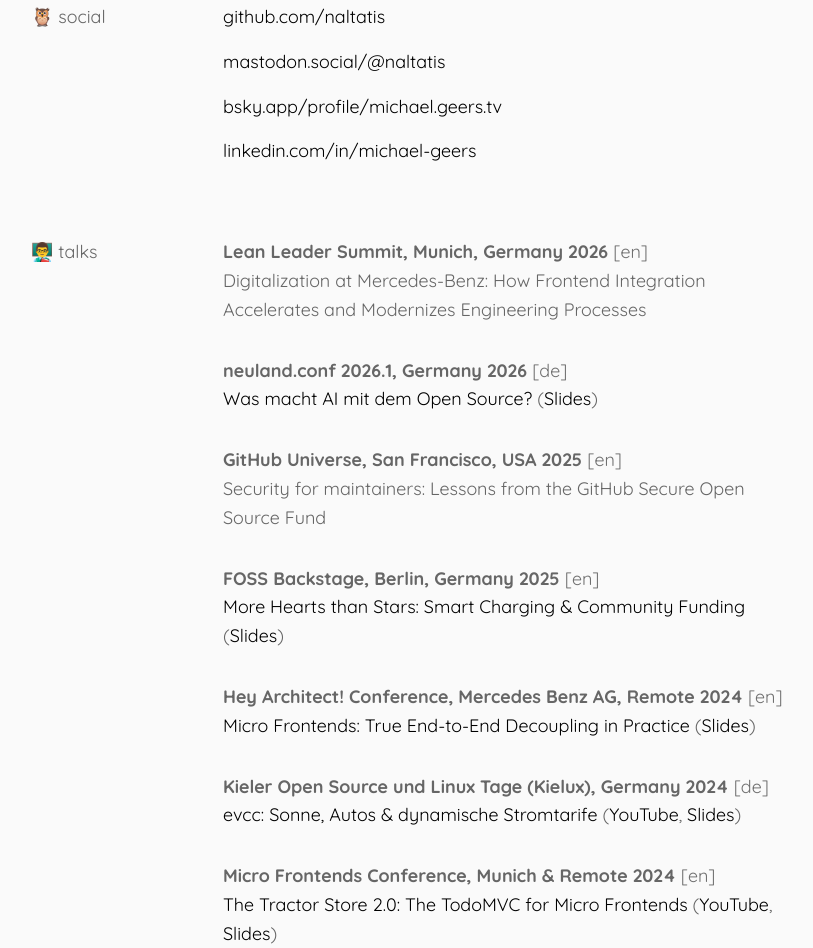
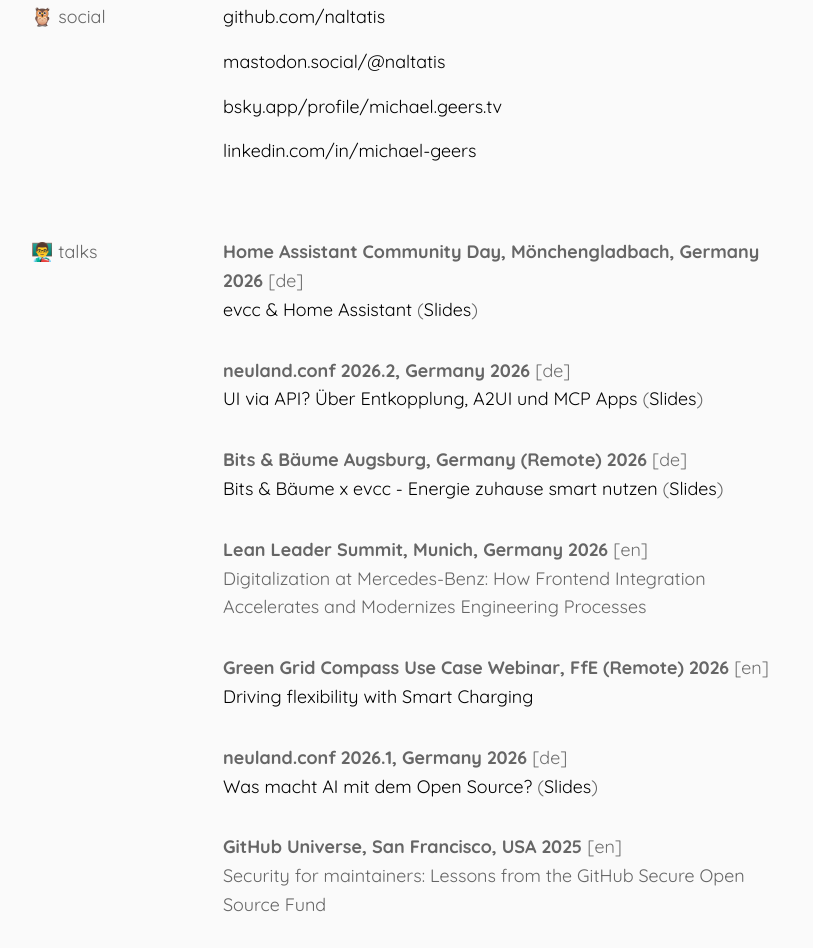
Before and after one commit to naltatis/geers.tv, a plain HTML site: page index.html in a window 1280 px wide. Shown: the part 743-1691 px from the top of the page, without its empty margins (225-1038 px from the left). Drawn offline with Linux system fonts and the light colour scheme.

Commit message:
add ha community day, neuland.conf, bits & bäume, ffe webinar, programmier.bar, moove

```diff
--- a/index.html
+++ b/index.html
@@ -278,12 +278,52 @@
       <dd>
         <p>
           <strong>
+            Home Assistant Community Day, Mönchengladbach, Germany 2026
+            <small>[de]</small>
+          </strong>
+          <br />
+          <a href="https://speakerdeck.com/naltatis/2026-ha-community-day">evcc & Home Assistant</a>
+          (<a href="https://speakerdeck.com/naltatis/2026-ha-community-day">Slides</a>)
+        </p>
+        <p>
+          <strong>
+            neuland.conf 2026.2, Germany 2026
+            <small>[de]</small>
+          </strong>
+          <br />
+          <a href="https://speakerdeck.com/naltatis/slides-a2ui-mcp-apps">UI via API? Über Entkopplung, A2UI und MCP
+            Apps</a>
+          (<a href="https://speakerdeck.com/naltatis/slides-a2ui-mcp-apps">Slides</a>)
+        </p>
+        <p>
+          <strong>
+            Bits & Bäume Augsburg, Germany (Remote) 2026
+            <small>[de]</small>
+          </strong>
+          <br />
+          <a href="https://speakerdeck.com/naltatis/bits-and-baume-x-evcc-energie-zuhause-smart-nutzen">Bits & Bäume x
+            evcc - Energie zuhause smart nutzen</a>
+          (<a
+            href="https://speakerdeck.com/naltatis/bits-and-baume-x-evcc-energie-zuhause-smart-nutzen">Slides</a>)
+        </p>
+        <p>
+          <strong>
             Lean Leader Summit, Munich, Germany 2026
             <small>[en]</small>
           </strong>
           <br />
           <span>Digitalization at Mercedes-Benz: How Frontend Integration Accelerates and Modernizes Engineering
             Processes</span>
+        </p>
+        <p>
+          <strong>
+            Green Grid Compass Use Case Webinar, FfE (Remote) 2026
+            <small>[en]</small>
+          </strong>
+          <br />
+          <a
+            href="https://www.linkedin.com/posts/%F0%9D%97%9A%F0%9D%97%BF%F0%9D%97%B2%F0%9D%97%B2%F0%9D%97%BB-%F0%9D%97%9A%F0%9D%97%BF%F0%9D%97%B6%F0%9D%97%B1-%F0%9D%97%96%F0%9D%97%BC%F0%9D%97%BA%F0%9D%97%BD%F0%9D%97%AE%F0%9D%98%80%F0%9D%98%80-%F0%9D%97%A8%F0%9D%98%80%F0%9D%97%B2-share-7449354132265607168-9v3w/">Driving
+            flexibility with Smart Charging</a>
         </p>
         <p>
           <strong>
@@ -531,6 +571,26 @@
       <dd>
         <p>
           <strong>
+            programmier.bar, October 2026
+            <small>[de]</small>
+          </strong>
+          <br />
+          <a href="https://www.programmier.bar/podcast/deep-dive-219-evcc-mit-michael-geers">Deep Dive 219 – evcc mit
+            Michael Geers</a>
+          (<a href="https://www.youtube.com/watch?v=oH3onAym83A">YouTube</a>)
+        </p>
+        <p>
+          <strong>
+            Moove (auto motor und sport), October 2026
+            <small>[de]</small>
+          </strong>
+          <br />
+          <a href="https://moove.podigee.io/260-e-auto-mit-solarstrom-laden-wird-die-wallbox-so-wirklich-smart">E-Auto
+            mit Solarstrom laden: So wird jede Wallbox endlich smart</a>
+          (<a href="https://www.youtube.com/watch?v=jGpfsuS6ULA">YouTube</a>)
+        </p>
+        <p>
+          <strong>
             SmartHütte Podcast, January 2026
             <small>[de]</small>
           </strong>
```
